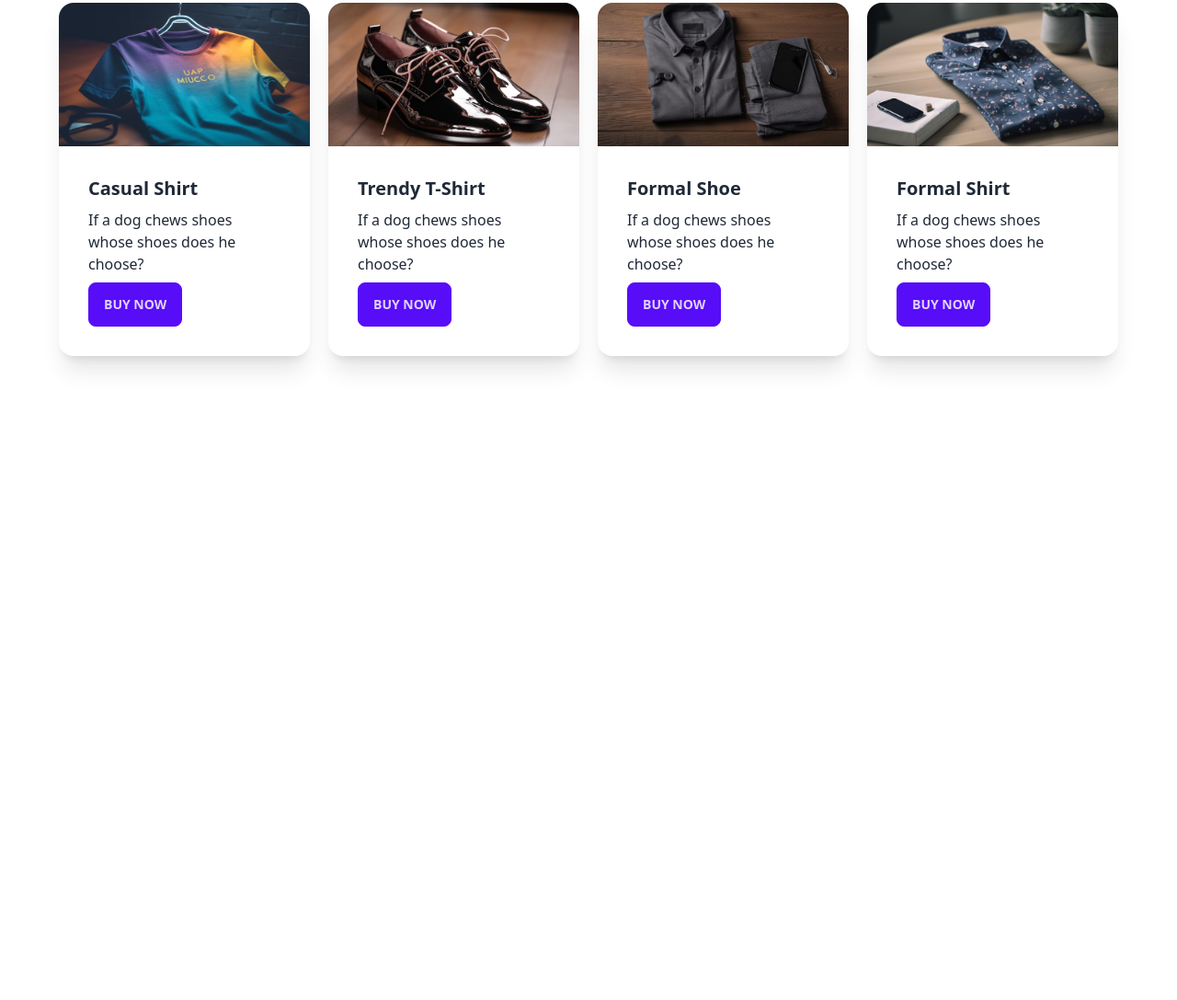
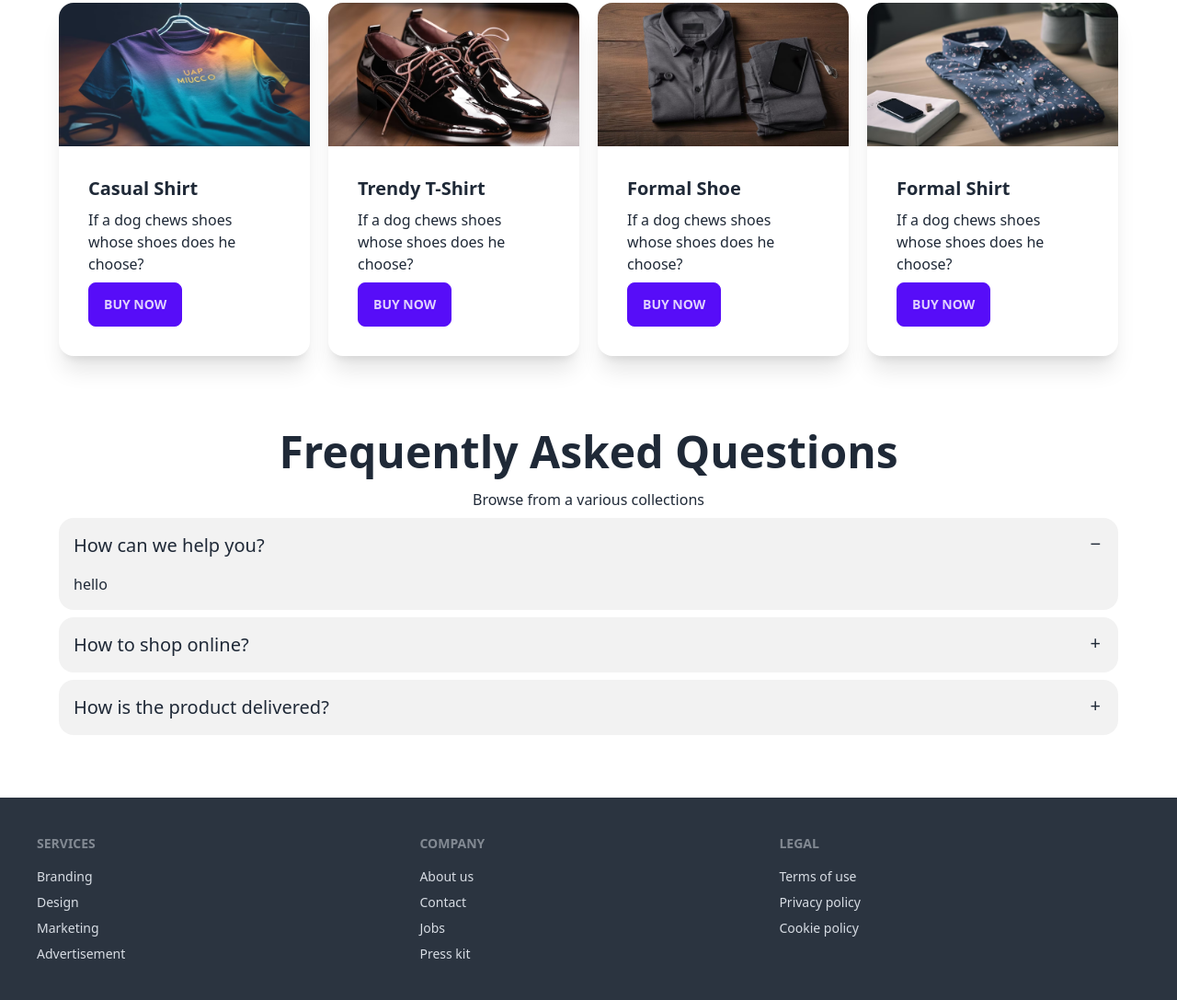
Before and after one commit to mchisty17/miles3-daisyman, a plain HTML site: page index.html in a window 1280 px wide. Shown: the part 1808-2895 px from the top of the page at 92% size. Before the commit the page ends 2255 px from the top, so only its background shows below. Drawn offline with nearby package versions, Linux system fonts and the light colour scheme.

Commit message:
faq and footer added

```diff
--- a/index.html
+++ b/index.html
@@ -184,7 +184,7 @@ Our mission is to provide you with a diverse and trendy collection.</p>
 <p class="text-center mt-4">Browse from a various collections</p>
 
 
-<div class=" grid grid-cols-1 gap-y-5 md:grid-cols-4 md:gap-x-5 mt-4" >
+<div class=" grid grid-cols-1 gap-y-10 md:grid-cols-4 md:gap-x-5 mt-4" >
 
 <div class="card  bg-base-100 shadow-xl">
   <figure><img src="/images/blue-yellow-t-shirt-wooden-hanger-generated-by-ai_188544-42185.avif" alt="Shoes" /></figure>
@@ -239,7 +239,78 @@ Our mission is to provide you with a diverse and trendy collection.</p>
 
 
 
+<!-- FAQ -->
 
+
+<section class="max-w-screen-xl mx-auto px-8 md:px-16 ld:px-24 my-10 py-5">
+
+
+<h2 class="text-5xl font-bold text-center">Frequently Asked Questions</h2>
+
+<p class="text-center mt-4">Browse from a various collections</p>
+
+
+<div class="collapse collapse-plus bg-base-200 mb-2 mt-2 ">
+  <input type="radio" name="my-accordion-3" checked="checked" />
+  <div class="collapse-title text-xl font-medium">
+     How can we help you?
+  </div>
+  <div class="collapse-content">
+    <p>hello</p>
+  </div>
+</div>
+<div class="collapse collapse-plus bg-base-200 mb-2">
+  <input type="radio" name="my-accordion-3" />
+  <div class="collapse-title text-xl font-medium">
+   How to shop online?
+  </div>
+  <div class="collapse-content">
+    <p>hello</p>
+  </div>
+</div>
+<div class="collapse collapse-plus bg-base-200 mb-2">
+  <input type="radio" name="my-accordion-3" />
+  <div class="collapse-title text-xl font-medium">
+    <Translate text="Click to open this one and close others" />
+    How is the product delivered?
+  </div>
+  <div class="collapse-content">
+    <p>hello</p>
+  </div>
+</div>
+
+
+
+</section>
+
+
+
+
+<!-- footer section -->
+
+
+<footer class="footer p-10 bg-neutral text-neutral-content">
+  <div>
+    <span class="footer-title">Services</span>
+    <a class="link link-hover">Branding</a>
+    <a class="link link-hover">Design</a>
+    <a class="link link-hover">Marketing</a>
+    <a class="link link-hover">Advertisement</a>
+  </div>
+  <div>
+    <span class="footer-title">Company</span>
+    <a class="link link-hover">About us</a>
+    <a class="link link-hover">Contact</a>
+    <a class="link link-hover">Jobs</a>
+    <a class="link link-hover">Press kit</a>
+  </div>
+  <div>
+    <span class="footer-title">Legal</span>
+    <a class="link link-hover">Terms of use</a>
+    <a class="link link-hover">Privacy policy</a>
+    <a class="link link-hover">Cookie policy</a>
+  </div>
+</footer>
 
 
 
```
